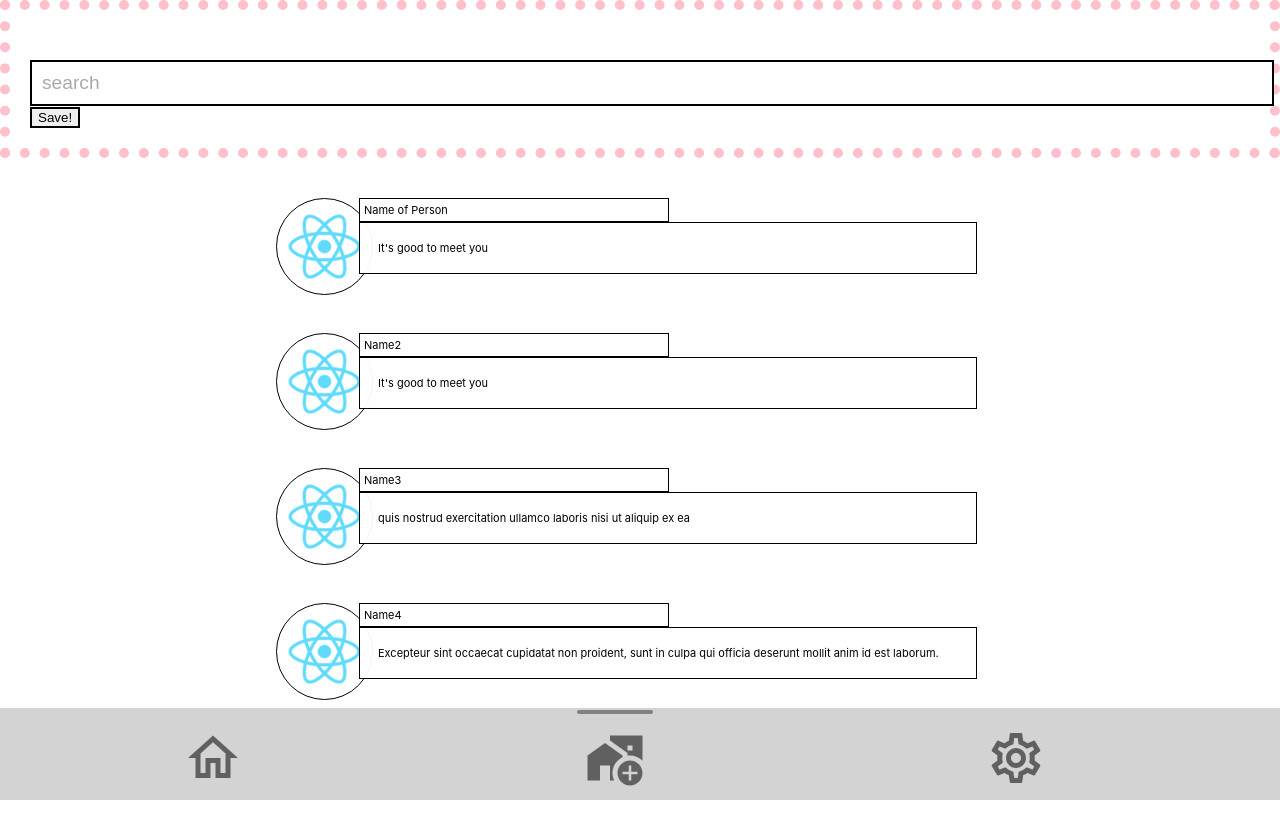
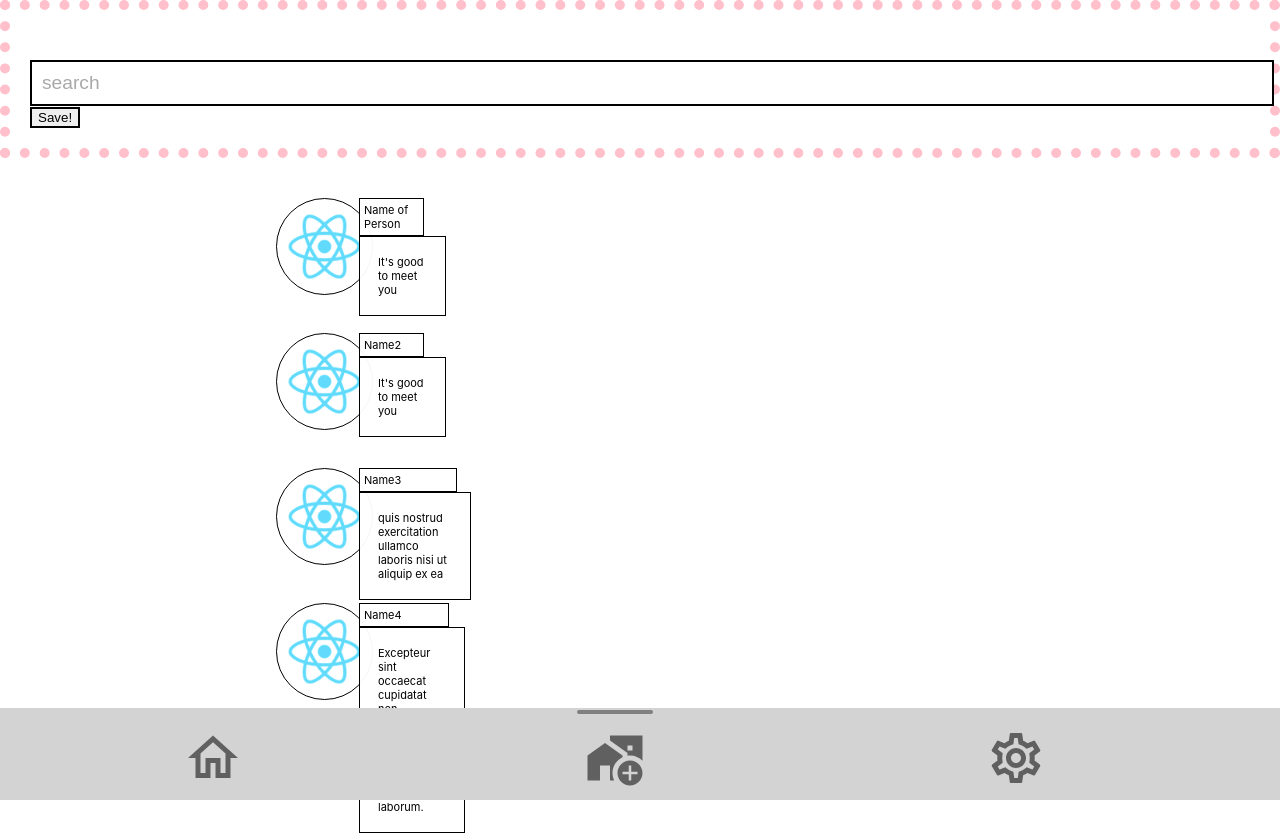
Before and after one commit to agiledev-students-spring2023/final-project-awesome-united, a React (Create React App) app in the folder front-end/: page /matches in a window 1280 px wide. Before the commit the page ends 800 px from the top, so only its background shows below. Built offline with nearby package versions, Linux system fonts and the light colour scheme.

Commit message:
fixed footer issue in match page

```diff
--- a/front-end/src/components/Footer.css
+++ b/front-end/src/components/Footer.css
@@ -5,7 +5,7 @@
   position: fixed;
   bottom: 0;
   left: 0;
-  width: 100%;
+  width: 100vw;
   height: 60px;
 }
 .footerButton {
--- a/front-end/src/pages/Login/Login.js
+++ b/front-end/src/pages/Login/Login.js
@@ -1,7 +1,7 @@
 const Login = props => {
     return (
       <h1>
-        Login Page
+        Welcome to Homie
       </h1>
     )
   }
--- a/front-end/src/pages/Matches/Match.css
+++ b/front-end/src/pages/Matches/Match.css
@@ -1,14 +1,11 @@
-
-
-/*Useful: https://www.w3schools.com/cssref/pr_grid-row.php */
-/* useful https://webdesign.tutsplus.com/tutorials/how-to-implement-infinite-scrolling-with-javascript--cms-37055*/
 #myDIV {
     height:75px;
+    width: 10px;
     display: grid;
     grid-template-columns: 75px auto;
     gap: 8px;
     padding: 20px;
-  }
+}
 #myDIV div {
     background-color: rgba(255, 255, 255, 0.8);
     text-align: left;
@@ -30,18 +27,13 @@
     border: 1px solid black;
     width: 75%;
 
-    /* following is to handle text overflow: */
-    /* see: https://css-tricks.com/almanac/properties/t/text-overflow/ */
-    white-space: nowrap;
     overflow: hidden;
 }
 .matchName {
     grid-row: 1;
     padding: 4px;
     border: 1px solid black;
-    width: 300px;
-    /* following is to handle text overflow: */
-    /* see: https://css-tricks.com/almanac/properties/t/text-overflow/ */
-    white-space: nowrap;
+    /* width: 300px; */
+    /* white-space: nowrap;  <-- Do not write this, it breaks the footer*/
     overflow: hidden;
 }
```
